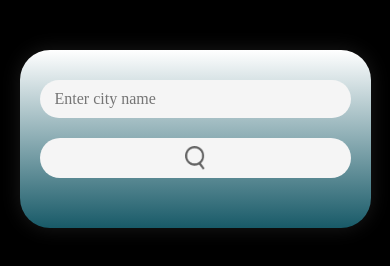
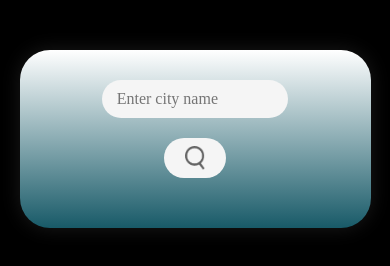
Before and after one commit to Aklogics/Weatherproject, a plain HTML site: page index.html in a window 390 px wide. Drawn offline with Linux system fonts and the light colour scheme.

Commit message:
new update

```diff
--- a/WeatherCSS.css
+++ b/WeatherCSS.css
@@ -122,13 +122,13 @@ body {
   }
 
   .search input {
-    width: 100%;
+    width: 60%;
     margin-bottom: 10px;
     font-size: 16px;
   }
 
   .search button {
-    width: 100%;
+    width: 20%;
     border-radius: 20px;
   }
 
```
